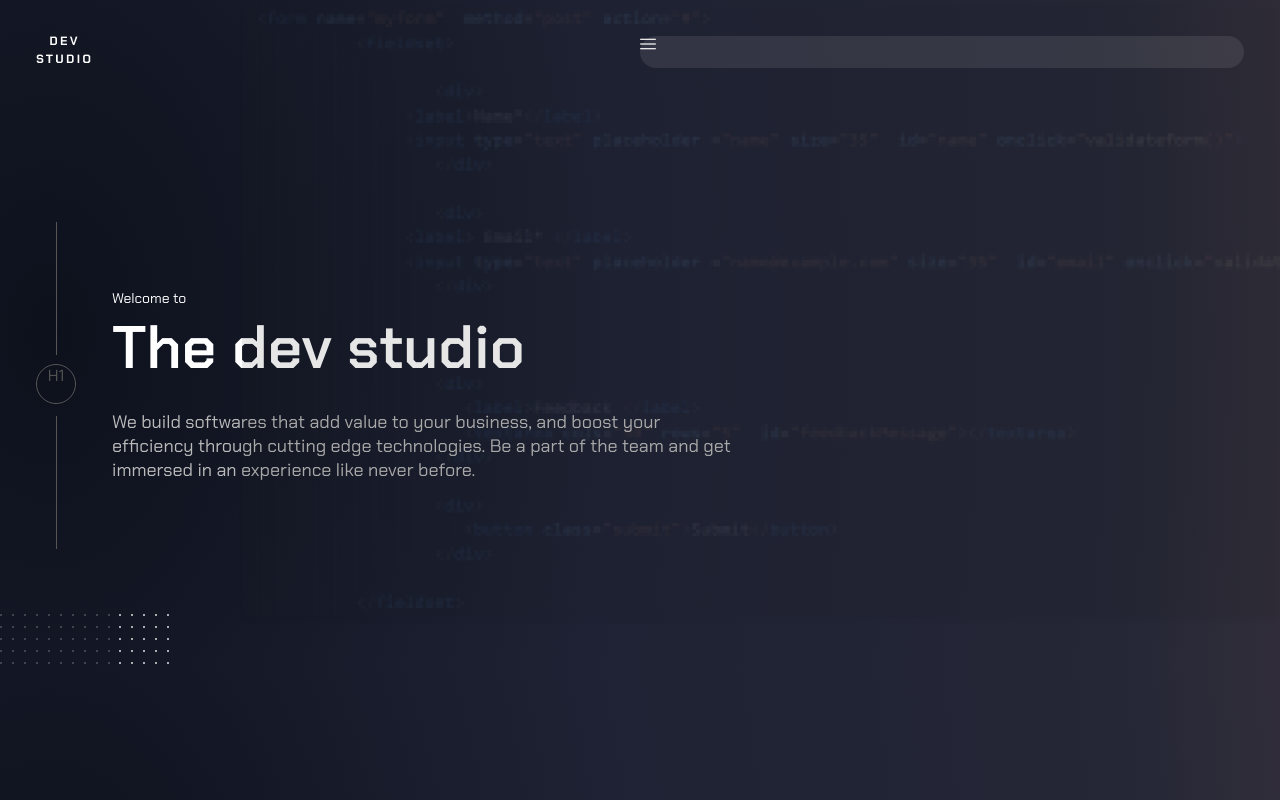
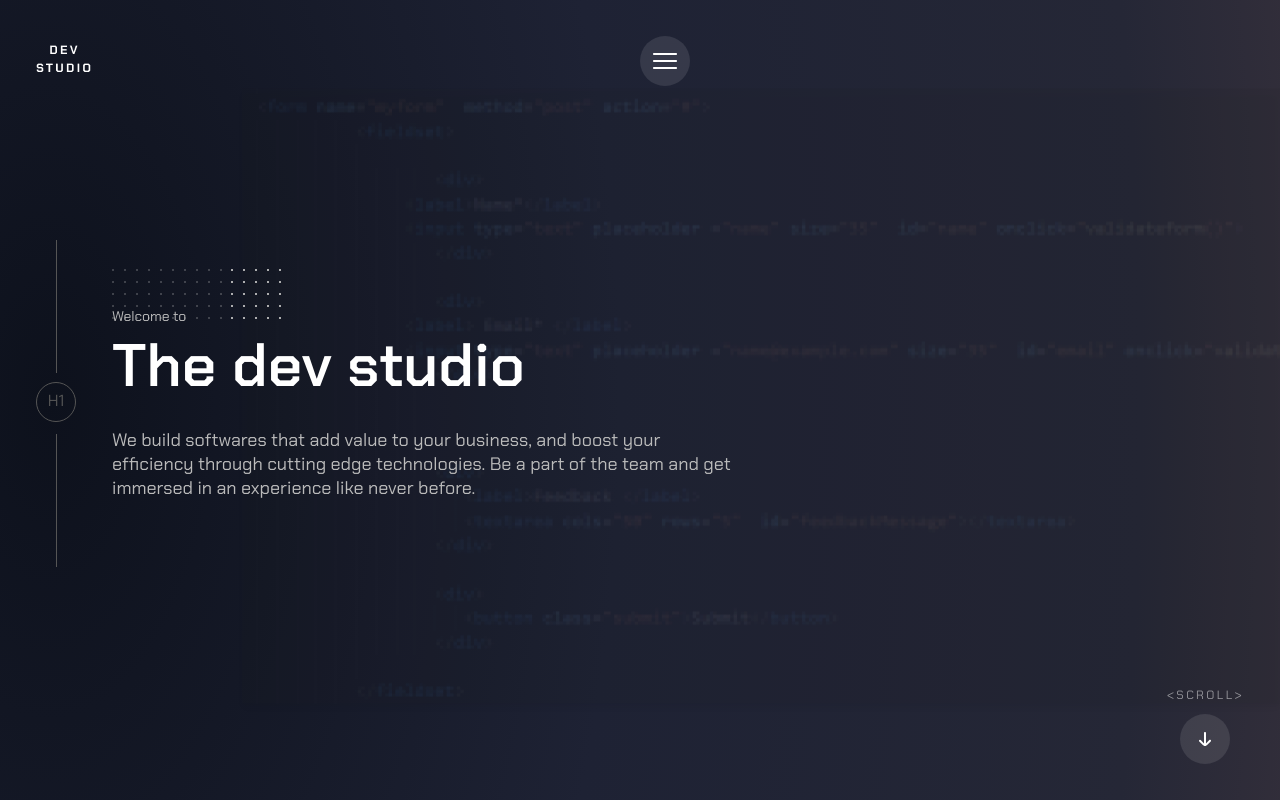
Before and after one commit to khushboodhiman/The-dev.studio, a plain HTML site: page index.html in a window 1280 px wide. Drawn offline with Linux system fonts and the light colour scheme; files whose address does not match are found by name.

Commit message:
Desktop view created; only one error is that am unable to align the nav icon on the right of page

```diff
--- a/css/style.css
+++ b/css/style.css
@@ -7,8 +7,7 @@
 
 body {
     background: radial-gradient(117.05% 359.21% at 3.89% 50%, #0D111C 0%, #1E2234 38.08%, #252736 72.83%, #443840 100%);
-    width: 100%;
-    height: 100%;
+    height: 100vh;
     position: relative;
     color: #fff;
     font-family: Chakra Petch;
@@ -16,9 +15,11 @@ body {
 
 .code-img {
     position: absolute;
+    top: 50%;
     right: 0;
     opacity: 0.9;
     filter: drop-shadow(0px 4px 4px rgba(0, 0, 0, 0.25));
+    transform: translateY(-50%);
 }
 
 .nav-container {
@@ -28,9 +29,18 @@ body {
     padding: 36px;
 }
 
+.nav-menu-container {
+    align-items: end;
+}
+
 .nav-menu {
     background: rgba(255, 255, 255, 0.1);
     border-radius: 100px;
+    width: 50px;
+    height: 50px;
+    display: flex;
+    align-items: center;
+    justify-content: center;
 }
 
 .logo {
@@ -62,21 +72,25 @@ body {
 .circle {
     width: 40px;
     height: 40px;
+    line-height: 36px;
     border-radius: 100px;
     border: 1px solid #555;
     color: #555;
     text-align: center;
 }
 
+.welcome-text {
+    position: relative;
+}
+
 .dots {
     position: absolute;
-    bottom: 0%;
-    left: 0%;
+    top: -36px;
 }
 
 .welcome-to {
-    position: relative;
     font-size: 14px;
+    color: #bbb;
 }
 
 .heading {
@@ -92,3 +106,28 @@ body {
     line-height: 24px;
     max-width: 624px;
 }
+
+.scroll {
+    position: absolute;
+    bottom: 36px;
+    right: 36px;
+    letter-spacing: 0.2em;
+    color: rgba(255, 255, 255, 0.5);
+    font-size: 12px;
+    line-height: 18px;
+    font-weight: 500;
+}
+
+.scroll-circle {
+    background: rgba(255, 255, 255, 0.1);
+    width: 50px;
+    height: 50px;
+    border-radius: 100px;
+    margin: 10px auto 0;
+    display: flex;
+    justify-content: center;
+}
+
+.scroll-circle > img {
+    width: 24px;
+}
--- a/index.html
+++ b/index.html
@@ -17,7 +17,9 @@
 
 <nav class="nav-container">
     <div class="logo"><img src="logo.png" alt="DEV STUDIO"></div>
-    <div class="nav-menu"><i class="fi-rr-menu-burger"></i></div>
+    <div class="nav-menu-container">
+        <div class="nav-menu"><img src="icons/menu.svg"></div>
+    </div>
 </nav>
 
 <section class="hero">
@@ -34,5 +36,10 @@
     </div>
 </section>
 
+<div class="scroll">
+    <span>&ltSCROLL&gt</span>
+    <div class="scroll-circle"><img src="icons/scroll-down.svg"></div>
+</div>
+
 </body>
 </htm
```
Also changed, not shown: icons/menu.svg (added), icons/scroll-down.svg (added).
